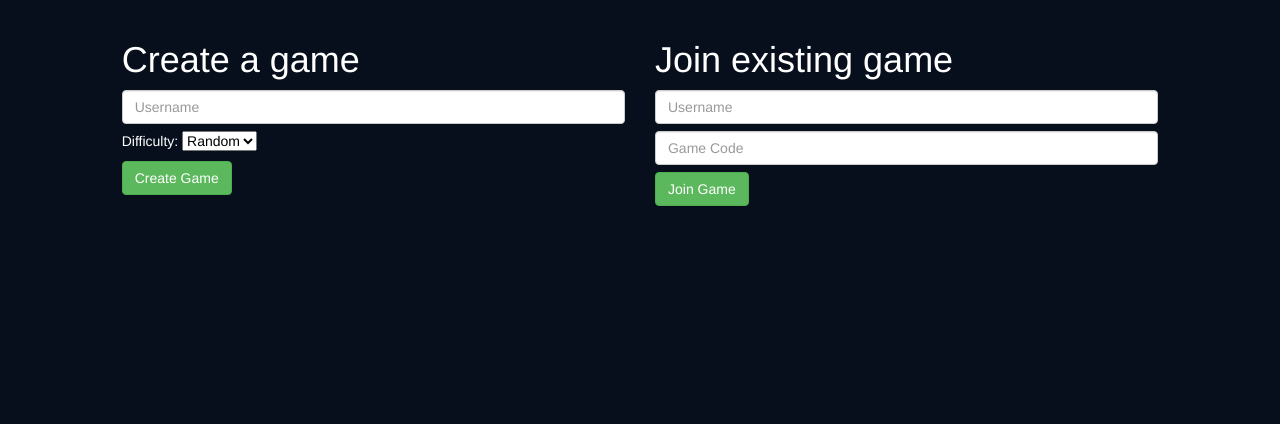
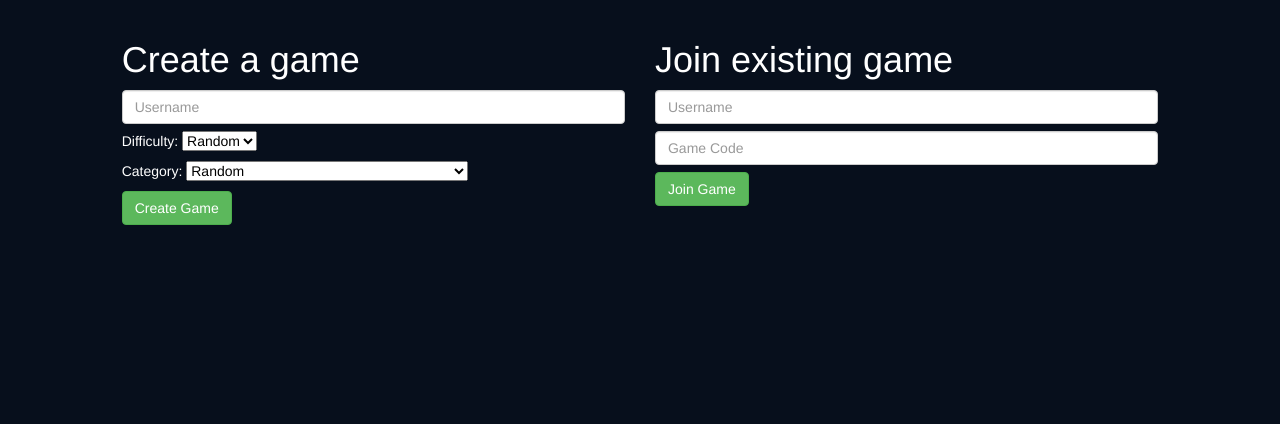
Before and after one commit to vraevrae/vraevrae, a Flask app: page / in a window 1280 px wide. Shown: the part 52-476 px from the top of the page. Run offline with Flask 2, Linux system fonts and the light colour scheme; some libraries are stand-ins or nearby versions.

Commit message:
select category

```diff
--- a/app.py
+++ b/app.py
@@ -7,6 +7,7 @@ from flask_socketio import SocketIO, join_room, leave_room, send, emit
 from helpers.helpers import user_required, game_mode_required
 from models.datasource import Datasource
 from models.store import store
+from config import CATEGORIES
 
 app = Flask(__name__)
 app.config['SECRET_KEY'] = "extemelysecretvraevraesocketkey"
@@ -45,7 +46,7 @@ def key_error_page(e):
 def index():
     """route that shows the entry page"""
     if request.method == "GET":
-        return render_template("index.html")
+        return render_template("index.html", CATEGORIES=CATEGORIES)
 
     elif request.method == "POST":
         username = request.form.get("username", False)
@@ -58,7 +59,7 @@ def index():
 
         # give feedback to user
         if username == "":
-            return render_template("index.html", error="Username should not be empty!"), 400
+            return render_template("index.html", error="Username should not be empty!", CATEGORIES=CATEGORIES), 400
 
         # join the game
         if action == "joingame" and gamecode:
--- a/config.py
+++ b/config.py
@@ -1,4 +1,4 @@
-import api_category
+from operator import itemgetter
 
 """
 Config file for Vrae Vrae
@@ -18,7 +18,7 @@ VERSION = 1.0
 POSSIBLE_DATASOURCES = ["opentdb"]
 DATASOURCE_PROPERTIES = {"opentdb": {"maxRequest": 50}}
 
-CATEGORY = [
+CATEGORIES = sorted([
     {"id": 9, "name": "General Knowledge"},
     {"id": 10, "name": "Entertainment: Books"},
     {"id": 11, "name": "Entertainment: Film"},
@@ -43,4 +43,4 @@ CATEGORY = [
     {"id": 30, "name": "Science: Gadgets"},
     {"id": 31, "name": "Entertainment: Japanese Anime & Manga"},
     {"id": 32, "name": "Entertainment: Cartoon & Animations"}
-]
+], key=itemgetter("name"))
--- a/templates/index.html
+++ b/templates/index.html
@@ -19,7 +19,15 @@
                 <option value="easy">Easy</option>
                 <option value="medium">Medium</option>
                 <option value="hard">Hard</option>
-            </select><br>
+            </select>
+            <p></p>
+            Category:
+            <select name="category" class="color-black">
+                <option value="random" selected>Random</option>
+                {% for category in CATEGORIES %}
+                    <option value="{{ category.id }}">{{ category.name }}</option>
+                {% endfor %}
+            </select>
             <p></p>
             <button type="submit" name="action" class="btn btn-success mt-1"
                     value="creategame">Create
```
